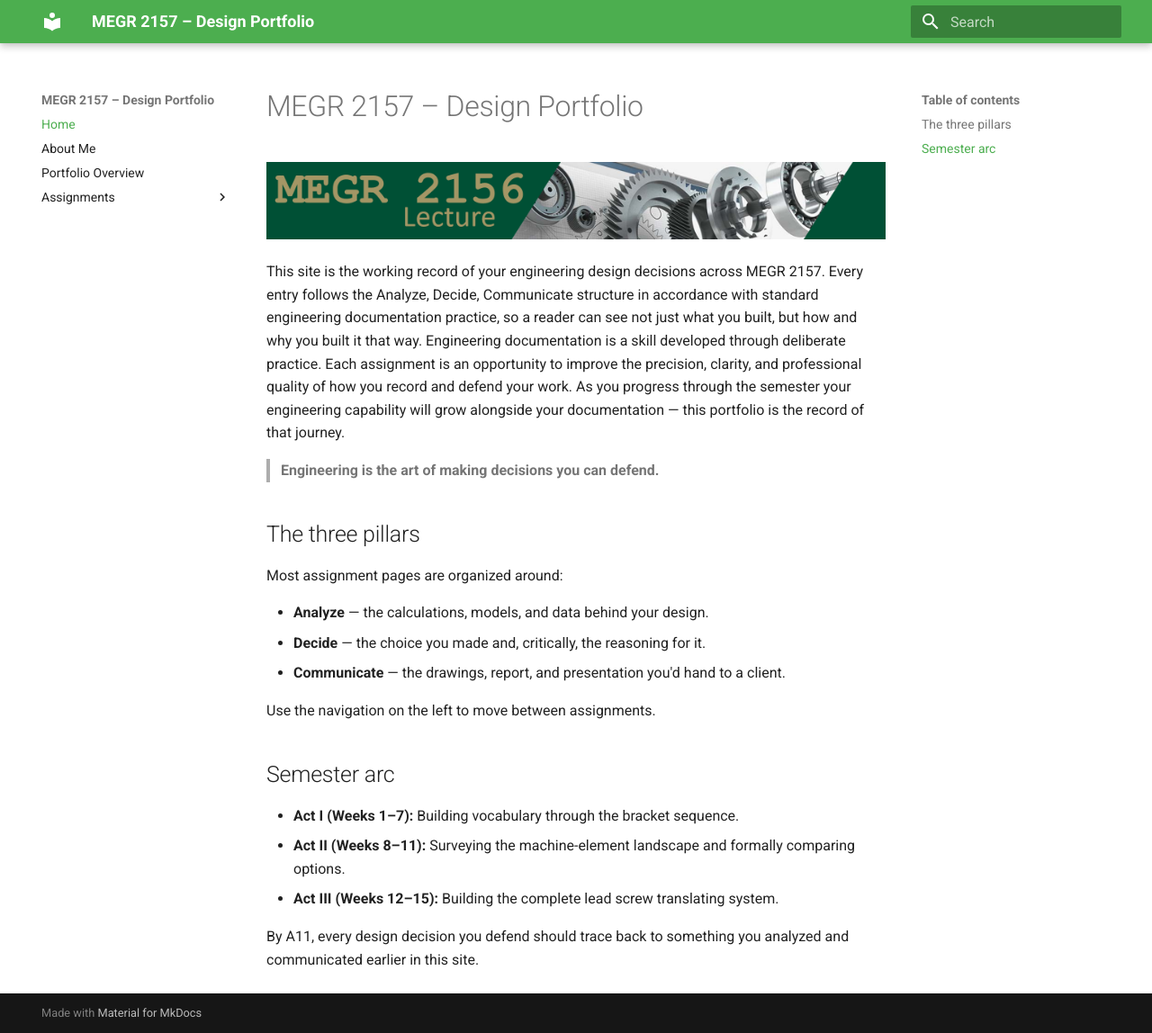
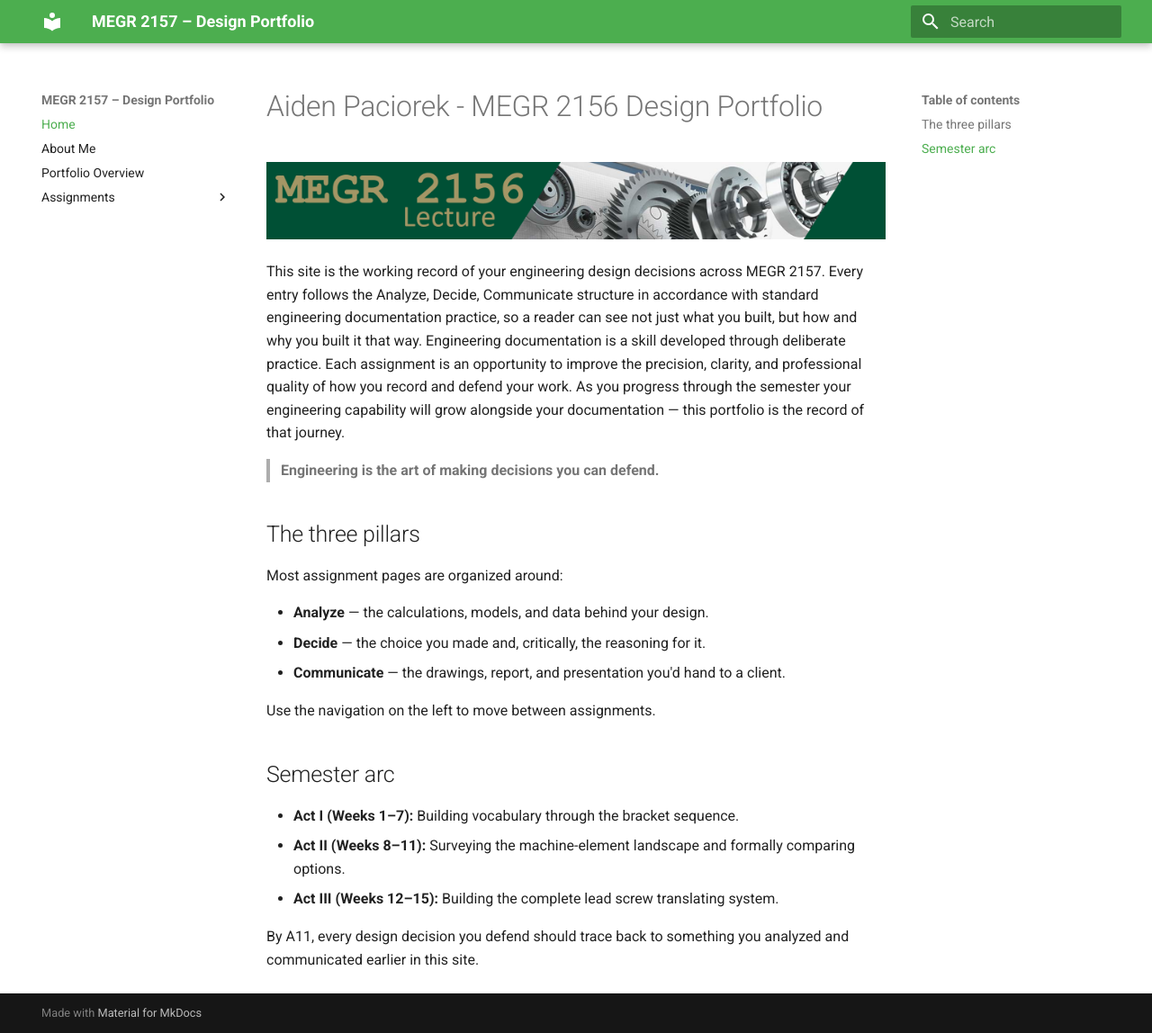
Before and after one commit to apaciore/megr2156-portfolio, an MkDocs documentation site: the page built from docs/index.md, in a window 1280 px wide and 1148 px high. Shown: the whole window at 90% size. Built offline with MkDocs 1.6.1 and Material for MkDocs 9.7.7, drawn with Linux system fonts in a browser that asks for light colours.

Commit message:
Revise title for MEGR 2156 Design Portfolio
Updated the title and context of the design portfolio documentation.

```diff
--- a/docs/index.md
+++ b/docs/index.md
@@ -1,4 +1,4 @@
-# MEGR 2157 – Design Portfolio
+# Aiden Paciorek - MEGR 2156 Design Portfolio
 
 ![MEGR 2156-7 Title](MEGR2156title.png)
 
```
